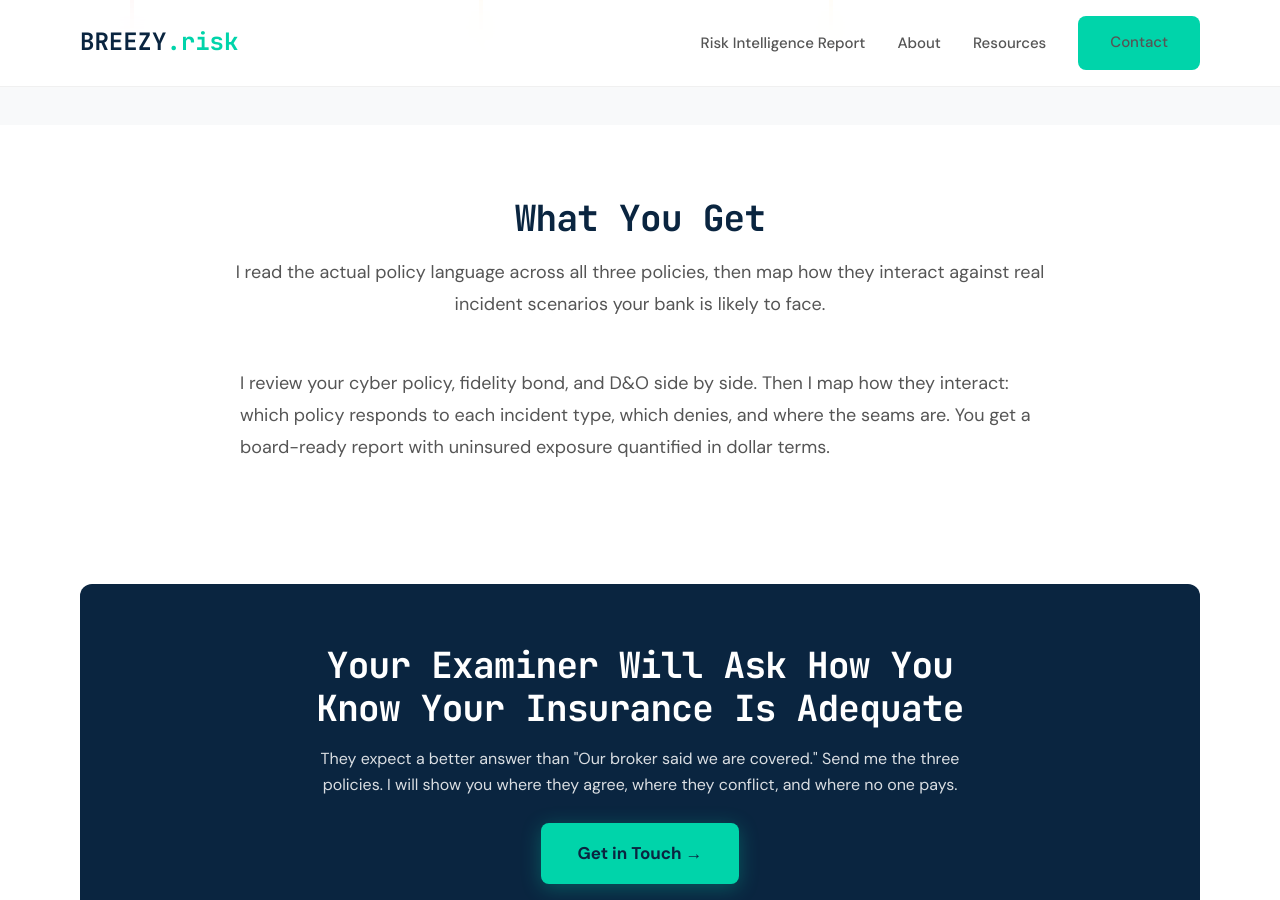
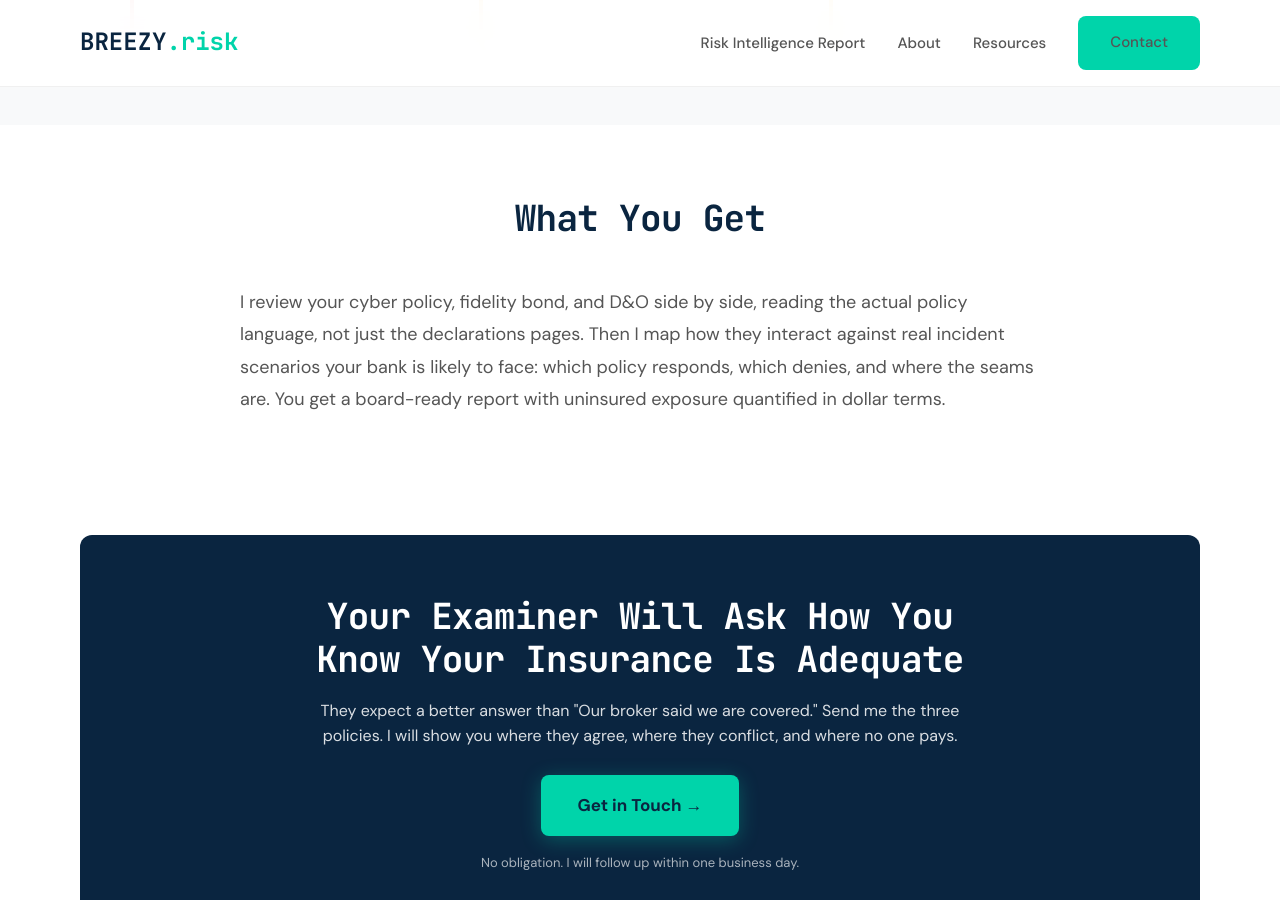
Before and after one commit to joeproe1/breezyins.com, a Jekyll site: the page built from community-bank-insurance.html, in a window 1280 px wide and 900 px high, scrolled down 1137 px. Built offline with Jekyll 4.4.1, drawn with Linux system fonts in a browser that asks for light colours.

Commit message:
Merge overlapping deliverables copy

```diff
--- a/community-bank-insurance.html
+++ b/community-bank-insurance.html
@@ -228,11 +228,10 @@
   <div class="container bank-wrap">
     <div class="bank-center">
       <h2>What You Get</h2>
-      <p>I read the actual policy language across all three policies, then map how they interact against real incident scenarios your bank is likely to face.</p>
     </div>
 
     <div class="bank-what-text">
-      <p>I review your cyber policy, fidelity bond, and D&amp;O side by side. Then I map how they interact: which policy responds to each incident type, which denies, and where the seams are. You get a board-ready report with uninsured exposure quantified in dollar terms.</p>
+      <p>I review your cyber policy, fidelity bond, and D&amp;O side by side, reading the actual policy language, not just the declarations pages. Then I map how they interact against real incident scenarios your bank is likely to face: which policy responds, which denies, and where the seams are. You get a board-ready report with uninsured exposure quantified in dollar terms.</p>
     </div>
   </div>
 </section>
```
